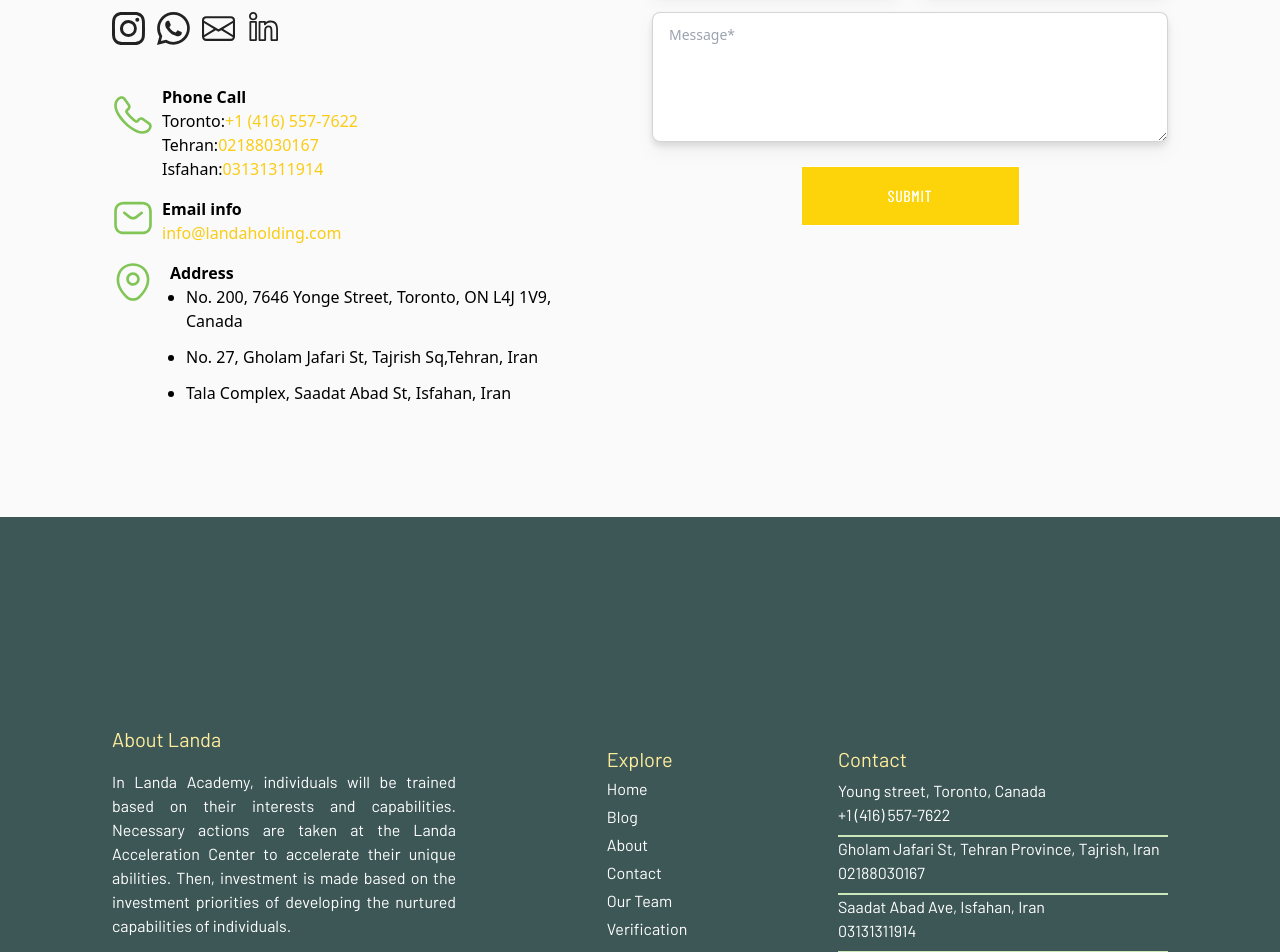
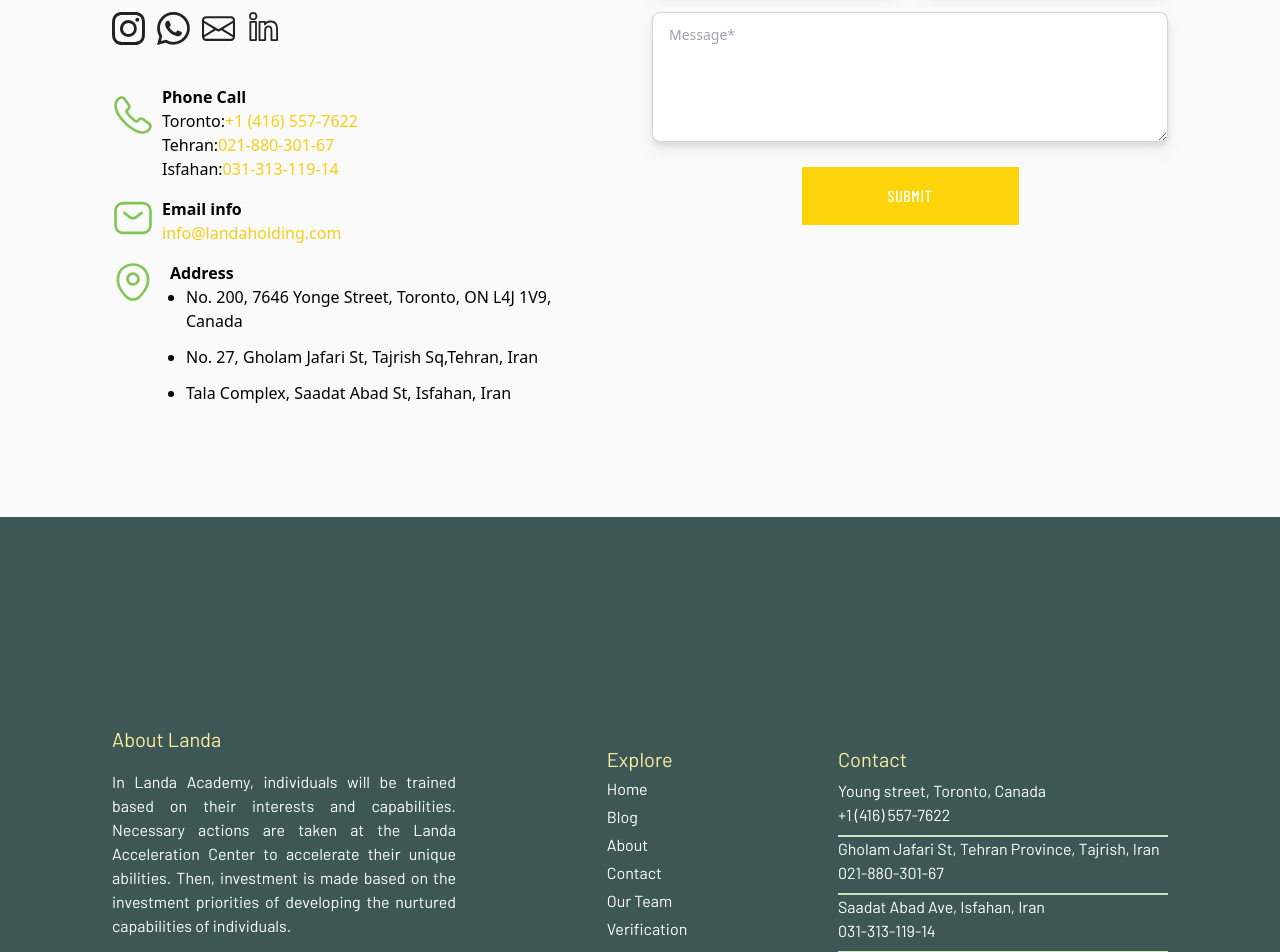
Before and after one commit to Landa-Startup/academy, a Next.js app: page /contact in a window 1280 px wide. Shown: the part 820-1772 px from the top of the page. Built offline with nearby package versions, Linux system fonts and the light colour scheme; no server answers.

Commit message:
fix scroll button - phone number footer

```diff
--- a/components/academy/ContactUs.css
+++ b/components/academy/ContactUs.css
@@ -1,3 +1,4 @@
 .PhoneInputCountry{
-    padding: 20px;
+    padding: 15px
+    ;
 }
--- a/components/academy/ContactUs.tsx
+++ b/components/academy/ContactUs.tsx
@@ -10,6 +10,8 @@
 import PhoneInputWithCountrySelect from 'react-phone-number-input';
 import 'react-phone-number-input/style.css';
 import Button from '../common/Button';
+import "./ContactUs.css"
+
 
 interface ContactUsType {
   firstName: string;
@@ -125,7 +127,7 @@
           Contact Us
         </div>
       </div>
-      <div className="relative z-10 grid grid-cols-1 items-center gap-5 md:grid-cols-2">
+      <div className="relative z-10 grid grid-cols-1  gap-5 md:grid-cols-2">
         <Input
           register={register}
           errors={errors}
@@ -165,7 +167,7 @@
           defaultCountry="IR"
           international
           countryCallingCodeEditable={false}
-          className="!important] inline-flex h-[40px] w-[360px] items-center justify-start border border-yellow-400 bg-yellow-50 pl-5 md:h-[50px] md:w-[389px] [&>*:nth-child(1)]:border-r-2 [&>*:nth-child(2)]:bg-yellow-50"
+          className="!important] inline-flex h-[40px] w-[360px] items-center justify-start border border-yellow-400 bg-yellow-50 pl-5 md:h-[50px] md:w-[389px] [&>*:nth-child(1)]:border-r-2 [&>*:nth-child(2)]:bg-yellow-50 "
         />
       </div>
       <Button
--- a/components/academy/Roadmap/First.tsx
+++ b/components/academy/Roadmap/First.tsx
@@ -36,7 +36,7 @@
           </div>
         </div>
       </div>
-      <ScrollButton scrollTo="Roadmap-2" addedClass="mx-auto md:ml-28" />
+      <ScrollButton scrollTo="Roadmap-2" addedClass="mx-auto md:ml-28 lg:ml-[113px] " />
       <svg
         className="absolute bottom-0 right-[345px] hidden md:block"
         xmlns="http://www.w3.org/2000/svg"
--- a/components/academy/Roadmap/Fourth.tsx
+++ b/components/academy/Roadmap/Fourth.tsx
@@ -23,8 +23,8 @@
         height={430}
       />
       <div className="justify-start items-start inline-flex order-3">
-        <div className="w-5 h-5 bg-yellow-400 rounded-full ml-[-1.5rem] mt-[2.5rem] mb-4 mr-2 flex-shrink-0" />
-        <div className="md:w-[500px] text-black font-barlow md:text-2xl font-medium  leading-7 ml-[5.5px] m-[35px] mr-[0] letter-spacing: 0.8px; ">
+        <div className="w-5 h-5 bg-yellow-400 rounded-full ml-[-1.5rem] mt-[0.5rem] mb-4 mr-2 flex-shrink-0" />
+        <div className="md:w-[500px] text-black font-barlow md:text-2xl font-medium  leading-7 ml-[5.5px] m-[-3px] mr-[0] letter-spacing: 0.8px; ">
           Following a year of active participation within Landa, you will
           receive a credible and verifiable
           <span className="font-semibold mx-1 ">Canadian work experience
--- a/components/academy/Roadmap/ScrollButton.tsx
+++ b/components/academy/Roadmap/ScrollButton.tsx
@@ -13,7 +13,7 @@
   return (
     <Link
       href={'#' + scrollTo}
-      className={ `btn btn-circle btn-outline   lg:ml-[1150px]    lg:mb-0 mb-48    ${
+      className={ `btn btn-circle btn-outline   lg:ml-[1150px]   lg:bottom-9    ${
         color === 'white'
           ? 'border-white text-white'
           : 'border-black text-black'
--- a/components/academy/Roadmap/Second.tsx
+++ b/components/academy/Roadmap/Second.tsx
@@ -39,7 +39,7 @@
       <ScrollButton
         scrollTo="Roadmap-3"
         color="white"
-        addedClass="absolute bottom-[20px] right-[160px]"
+        addedClass="absolute bottom-[20px] right-[119px]  "
       />
       <svg
         className="absolute left-[620px] top-0 hidden md:block"
--- a/components/academy/Roadmap/Third.tsx
+++ b/components/academy/Roadmap/Third.tsx
@@ -34,7 +34,7 @@
       <ScrollButton
         scrollTo="Roadmap-4"
         color="white"
-        addedClass="mx-auto md:ml-28 mt-32 md:mt-0 "
+        addedClass="mx-auto md:ml-28 mt-32 md:mt-0  lg:ml-[177px]"
       />
       <svg
         className="absolute left-[550px] top-0 hidden md:block"
--- a/components/common/Button.tsx
+++ b/components/common/Button.tsx
@@ -31,7 +31,7 @@
       <button
     className={`btn2 ${isVisitSize
       ? 'w-[135px] md:w-[219px] h-[32px] md:h-[60px] pl-[72px] pr-[71px] pt-[15px] pb-4 mt-[19px]'
-      : ' md:flex h-11 pl-[72px] pr-[71px] pt-[15px] pb-4 mt-[-20px]'
+      : ' md:flex h-11 pl-[72px] pr-[71px] pt-[15px] pb-4 mt-[45px]'
       } ${bgColor === 'Primary' ? 'bg-primary' : 'bg-[#FDD30A]'
       } px-10 py-5 relative border border-white uppercase tracking-wider leading-none overflow-hidden inset-0 flex justify-center items-center text-center font-condensed text-white text-base font-normal hover:text-white ${addedClass}`}
     type={type}
--- a/components/common/ContactUsDescription.tsx
+++ b/components/common/ContactUsDescription.tsx
@@ -57,13 +57,13 @@
               <li>
                 <Link href="tel:+14165577622">
                   <span>Tehran:</span>
-                  <span className="text-yellow-400">02188030167</span>
+                  <span className="text-yellow-400">021-880-301-67</span>
                 </Link>
               </li>
               <li>
                 <Link href="tel:+14165577622">
                   <span>Isfahan:</span>
-                  <span className="text-yellow-400">03131311914</span>
+                  <span className="text-yellow-400">031-313-119-14</span>
                 </Link>
               </li>
             </ul>
--- a/components/common/form/Input.tsx
+++ b/components/common/form/Input.tsx
@@ -44,9 +44,9 @@
         className={className + (errors[nameInput] ? ' border-red-500' : '')}
       />
       {errors[nameInput] && (
-        <span className="mt-4  text-sm text-yellow-500 ">
+        <div className="mt-4  text-sm text-yellow-500 ">
          {errors[nameInput].message}
-        </span>
+        </div>
       )}
 
       <br />
--- a/components/layout/FooterSecondary.tsx
+++ b/components/layout/FooterSecondary.tsx
@@ -88,7 +88,7 @@
                 Gholam Jafari St, Tehran Province, Tajrish, Iran
               </div>
               <div className="text-justify text-base font-normal text-white">
-                02188030167
+                021-880-301-67
               </div>
             </div>
             <div>
@@ -96,7 +96,7 @@
                 Saadat Abad Ave, Isfahan, Iran
               </div>
               <div className="text-justify text-base font-normal text-white">
-                03131311914
+                031-313-119-14
               </div>
             </div>
             <div className="flex h-[22px] w-[330px] flex-row items-center gap-6 pt-4 text-white">
```
